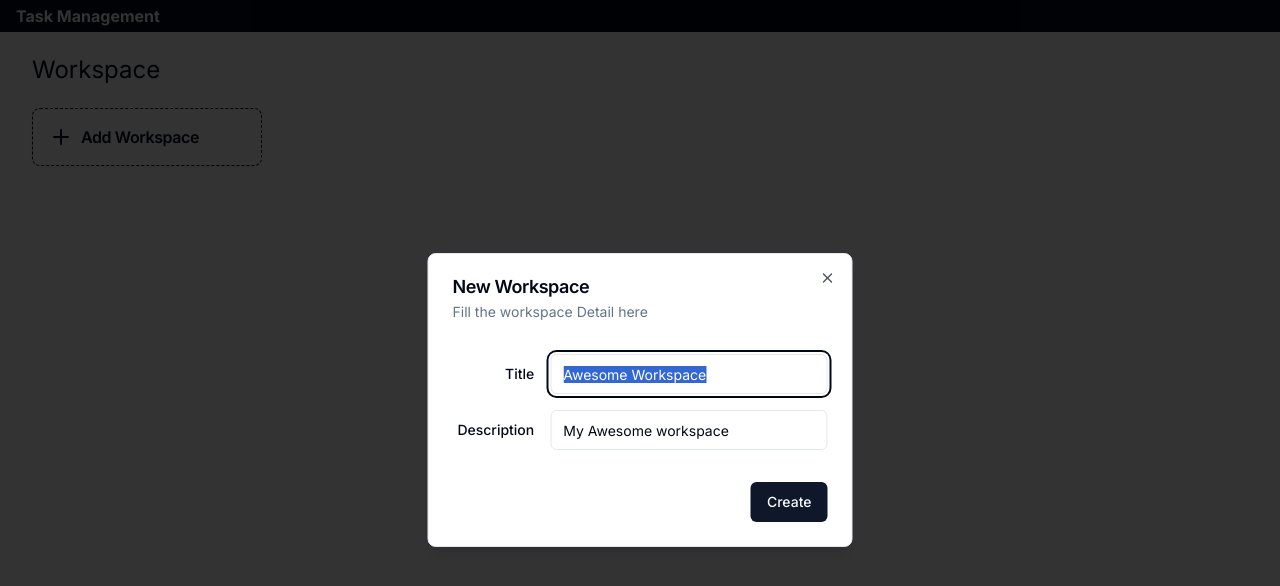
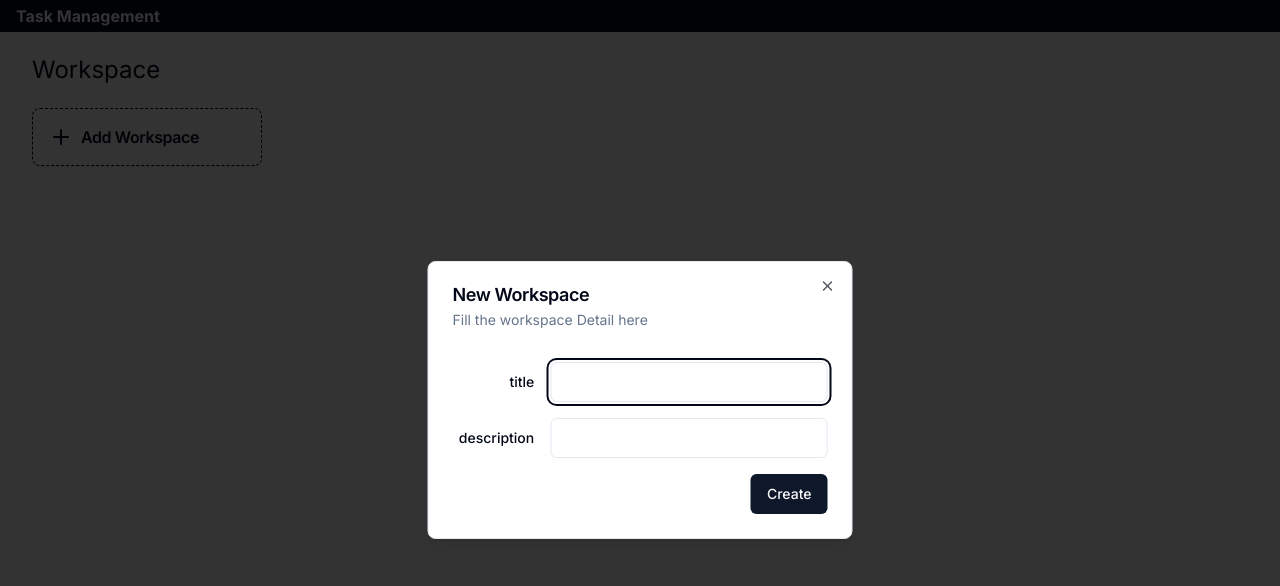
Before and after one commit to gedesurya125/task-management, a Next.js app: page / in a window 1280 px wide. Both pictures are taken after a click on the button "Add Workspace". Shown: the top 586 px of the page. Built offline with nearby package versions, Linux system fonts and the light colour scheme; no server answers; the database is empty.

Commit message:
add formik to the create workspace modal

```diff
--- a/package.json
+++ b/package.json
@@ -18,12 +18,14 @@
     "@radix-ui/react-slot": "^1.0.2",
     "class-variance-authority": "^0.7.0",
     "clsx": "^2.1.0",
+    "formik": "^2.4.5",
     "lucide-react": "^0.354.0",
     "next": "14.1.3",
     "react": "^18",
     "react-dom": "^18",
     "tailwind-merge": "^2.2.1",
-    "tailwindcss-animate": "^1.0.7"
+    "tailwindcss-animate": "^1.0.7",
+    "yup": "^1.4.0"
   },
   "devDependencies": {
     "@types/node": "^20.11.25",
--- a/src/views/dashboard/workspaces/AddNewWorkspaceButton.tsx
+++ b/src/views/dashboard/workspaces/AddNewWorkspaceButton.tsx
@@ -1,4 +1,6 @@
+"use client";
 import { Card, CardTitle } from "@/components/ui/card";
+import { string, object } from "yup";
 import React from "react";
 import { Plus } from "lucide-react";
 import {
@@ -13,6 +15,12 @@ import {
 import { Label } from "@/components/ui/label";
 import { Button } from "@/components/ui/button";
 import { Input } from "@/components/ui/input";
+import { Formik, Form, useField } from "formik";
+
+const workspaceSchema = object({
+  title: string().required(),
+  description: string().required(),
+});
 
 export const AddNewWorkspaceButton = () => {
   return (
@@ -32,32 +40,61 @@ export const AddNewWorkspaceButton = () => {
           <DialogTitle>New Workspace</DialogTitle>
           <DialogDescription>Fill the workspace Detail here</DialogDescription>
         </DialogHeader>
+        <Formik
+          enableReinitialize
+          initialValues={{
+            title: "",
+            description: "",
+          }}
+          onSubmit={(values) => {
+            console.log("this is the formik values", values);
+          }}
+          validationSchema={workspaceSchema}
+        >
+          {({ handleBlur, handleChange, values }) => {
+            return (
+              <Form>
                 <div className="grid gap-4 py-4">
-          <div className="grid grid-cols-4 items-center gap-4">
-            <Label htmlFor="title" className="text-right">
-              Title
-            </Label>
-            <Input
-              id="title"
-              defaultValue="Awesome Workspace"
-              className="col-span-3"
+                  <TextInput id="title" name="title" label="title" />
+                  <TextInput
+                    id="description"
+                    name="description"
+                    label="description"
                   />
-          </div>
-          <div className="grid grid-cols-4 items-center gap-4">
-            <Label htmlFor="description" className="text-right">
-              Description
-            </Label>
-            <Input
-              id="description"
-              defaultValue="My Awesome workspace"
-              className="col-span-3"
-            />
-          </div>
                 </div>
                 <DialogFooter>
                   <Button type="submit">Create</Button>
                 </DialogFooter>
+              </Form>
+            );
+          }}
+        </Formik>
       </DialogContent>
     </Dialog>
   );
 };
+
+const TextInput = ({
+  id,
+  name,
+  label,
+}: {
+  id: string;
+  name: string;
+  label: string;
+}) => {
+  const [field, meta, helper] = useField(name);
+  return (
+    <div className="grid grid-cols-4 items-center gap-x-4">
+      <Label htmlFor={id} className="text-right">
+        {label}
+      </Label>
+      <Input id={id} className="col-span-3" {...field} />
+      {meta.touched && meta.error ? (
+        <span className="error col-start-2 col-span-3 text-destructive mt-1">
+          {meta.error}
+        </span>
+      ) : null}
+    </div>
+  );
+};
```
Also changed, not shown: 1 other file (tests, documents, lock files or other folders). Lines whose indentation alone changed are shown as unchanged.
